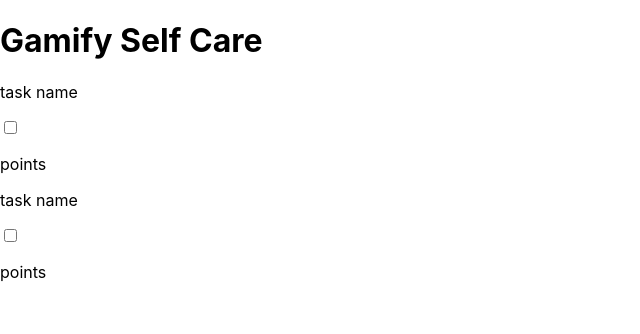
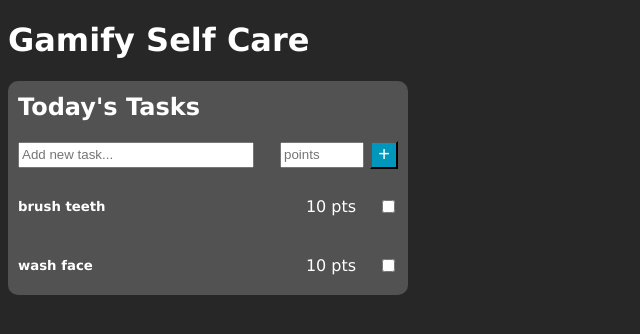
Before and after one commit to JoeHughes1/gamify-self-care, a React (Create React App) app: page / in a window 1280 px wide. Shown: the top 334 px of the page, without its empty margins (0-640 px from the left). Built offline with nearby package versions, Linux system fonts and the light colour scheme.

Commit message:
added some styling. started to add custom task form and logic

```diff
--- a/src/App.js
+++ b/src/App.js
@@ -2,7 +2,33 @@ import { useState } from "react";
 import React from "react";
 
 export default function App() {
+	return (
+		<>
+			<h1>Gamify Self Care</h1>
+			<div className="task-list">
+				<TaskList />
+			</div>
+		</>
+	);
+}
+
 function TaskList() {
+	const [tasks, setTasks] = useState([]);
+
+	function handleSubmit() {
+		setTasks((task) => [
+			...tasks,
+			{
+				name: task.name,
+				points: task.points,
+				id: Date.now(),
+				complete: false,
+			},
+		]);
+
+		console.log(tasks);
+	}
+
 	const initialTasks = [
 		{
 			id: 1,
@@ -10,6 +36,7 @@ export default function App() {
 			points: 10,
 			repeats: true,
 			cycle: 0.5,
+			complete: false,
 		},
 		{
 			id: 2,
@@ -17,30 +44,50 @@ export default function App() {
 			points: 10,
 			repeats: true,
 			cycle: 0.5,
+			complete: false,
 		},
 	];
 
-		return initialTasks.map((task) => (
-			<div className="task-list">
-				<Task name={task.name} key={task.id} />
-			</div>
-		));
-	}
+	const taskList = initialTasks.map((task) => <Task task={task} />);
 
-	function Task({ name, key }) {
 	return (
-			<div key={key} className="task-list__task">
-				<p>task name</p>
-				<input type="checkbox"></input>
-				<p>points</p>
+		<div>
+			<h2>Today's Tasks</h2>
+			<CustomAddTask onSubmit={handleSubmit} />
+			{taskList}
 		</div>
 	);
 }
 
+function Task({ task }) {
 	return (
-		<div>
-			<h1>Gamify Self Care</h1>
-			<TaskList />
+		<div
+			key={task.id}
+			className={
+				task.complete ? "task-list__task complete" : "task-list__task"
+			}
+		>
+			<h5>{task.name}</h5>
+			<p>{task.points} pts</p>
+			<input type="checkbox"></input>
 		</div>
 	);
 }
+
+function CustomAddTask({ onSubmit }) {
+	return (
+		<form className="custom-task-form" onSubmit={onSubmit}>
+			<input
+				type="text"
+				placeholder="Add new task..."
+				className="custom-task-form__name"
+			></input>
+			<input
+				type="number"
+				placeholder="points"
+				className="custom-task-form__pts"
+			></input>
+			<button>+</button>
+		</form>
+	);
+}
--- a/src/index.css
+++ b/src/index.css
@@ -1,13 +1,63 @@
 body {
-  margin: 0;
-  font-family: -apple-system, BlinkMacSystemFont, 'Segoe UI', 'Roboto', 'Oxygen',
-    'Ubuntu', 'Cantarell', 'Fira Sans', 'Droid Sans', 'Helvetica Neue',
-    sans-serif;
-  -webkit-font-smoothing: antialiased;
-  -moz-osx-font-smoothing: grayscale;
+	font-family: "Lucida Sans", "Lucida Sans Regular", "Lucida Grande",
+		"Lucida Sans Unicode", Geneva, Verdana, sans-serif;
+	background-color: rgb(39, 39, 39);
+	color: white;
 }
 
-code {
-  font-family: source-code-pro, Menlo, Monaco, Consolas, 'Courier New',
-    monospace;
+.task-list {
+	display: flex;
+	flex-direction: column;
+	width: 400px;
+	height: auto;
+
+	border-radius: 10px;
+	background-color: rgba(168, 168, 168, 0.333);
 }
+
+.task-list h2,
+.custom-task-form {
+	padding: 0px 10px;
+	position: relative;
+	top: -8px;
+}
+
+.custom-task-form__name {
+	height: 20px;
+	width: 60%;
+}
+
+.custom-task-form__pts {
+	height: 20px;
+	width: 20%;
+	margin-left: 20px;
+}
+
+button {
+	height: 28px;
+	width: 28px;
+	background-color: rgb(1, 150, 187);
+	color: white;
+	font-size: 20px;
+	text-align: center;
+	padding: 0px;
+	margin: 0px;
+}
+
+.task-list__task,
+.custom-task-form {
+	display: flex;
+	flex-direction: row;
+	justify-content: space-between;
+	align-items: center;
+	padding: 0px 10px;
+}
+
+.task-list__task h5 {
+	width: 70%;
+}
+
+.complete {
+	color: rgba(255, 255, 255, 0.328);
+	text-decoration: line-through;
+}
```
Also changed, not shown: src/App.css (deleted, +0 -38 lines). Lines whose indentation alone changed are shown as unchanged.
